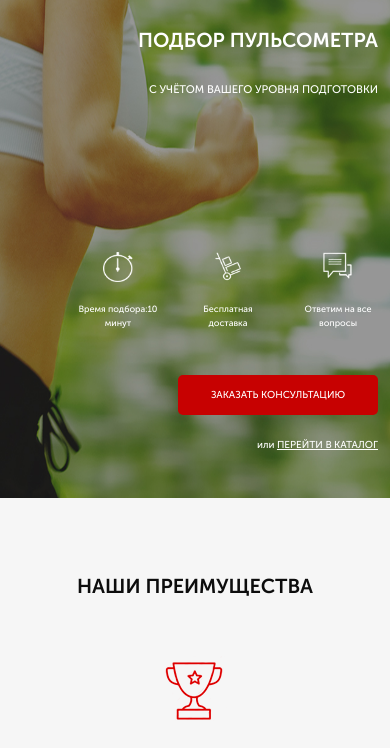
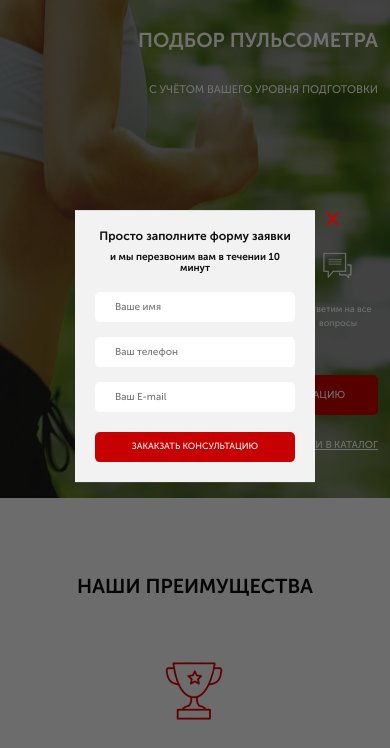
Before and after one commit to OleksiiBaluta/Pulse_tracker, a website: page src/index.html in a window 390 px wide. Both pictures are taken after a click on the button "ЗАКАЗАТЬ ЗВОНОК". Shown: the part 76-824 px from the top of the page. Drawn offline with nearby package versions, Linux system fonts and the light colour scheme.

Commit message:
commit modal_window

```diff
--- a/src/index.html
+++ b/src/index.html
@@ -25,7 +25,7 @@
                 </div>
                 <div class="header__contacts">
                     <a href="tel:+74999228974" class="header__phone">+7 (499) 922-89-74</a>
-                    <button class="button">заказать звонок</button>
+                    <button data-modal="consultation" class="button">заказать звонок</button>
                 </div>
             </header>
             <div class="promo__wrapper">
@@ -45,7 +45,7 @@
                         Ответим на все вопросы
                     </div>
                 </div>
-                <button class="button button_main">заказать кОНСУЛЬТАЦИЮ</button>
+                <button data-modal="consultation" class="button button_main">заказать кОНСУЛЬТАЦИЮ</button>
                 <div class="promo__link">
                     или
                     <a href="#">перейти в каталог</a>
@@ -344,7 +344,7 @@
                     <div class="catalog-item__wrapper">
                         <div class="catalog-item__content catalog-item__content_active">
                             <img class="catalog-item__img" src="img/device/photo.png" alt="pulsometer">
-                            <div class="catalog-item__subtitle">Пульсометр Polar FT1</div>
+                            <div class="catalog-item__subtitle">Пульсометр Suunto M2</div>
                             <div class="catalog-item__descr">Для первых шагов в тренировках, основанных на сердечном
                                 ритме</div>
                             <a class="catalog-item__link" href="">ПОДРОБНЕЕ</a>
@@ -430,6 +430,38 @@
             </div>
 
     </footer>
+    <div class="overlay">
+        <div class="modal" id="consultation">
+            <div class="modal__close">&times;</div>
+            <div class="modal__subtitle">Просто заполните форму заявки</div>
+            <div class="modal__descr">и мы перезвоним вам в течении 10 минут</div>
+            <form class="feed-form feed-form_mt25" action="#">
+                <input name="name" required placeholder="Ваше имя" type="text">
+                <input name="phone" required placeholder="Ваш телефон" type="number">
+                <input name="email" required placeholder="Ваш E-mail" type="email">
+                <button class="button button_submit">Закакзать консультацию</button>
+            </form>
+        </div>
+
+<div class="modal" id="order">
+            <div class="modal__close">&times;</div>
+            <div class="modal__subtitle">Ваш заказ:</div>
+            <div class="modal__descr">Пульсометр Polar FT1</div>
+            <form class="feed-form feed-form_mt25" action="#">
+                <input name="name" required placeholder="Ваше имя" type="text">
+                <input name="phone" required placeholder="Ваш телефон" type="number">
+                <input name="email" required placeholder="Ваш E-mail" type="email">
+                <button class="button button_submit">купить</button>
+            </form>
+        </div>
+
+        <div class="modal modal_mini" id="thanks">
+            <div class="modal__close">&times;</div>
+            <div class="modal__subtitle">Спасибо за вашу заявку!</div>
+            <div class="modal__descr">Наш менеджер свяжется с вами <br> в ближайшее время!</div>
+        </div>
+
+    </div>
 
     <script type="text/javascript" src="https://code.jquery.com/jquery-1.11.0.min.js"></script>
     <script type="text/javascript" src="https://code.jquery.com/jquery-migrate-1.2.1.min.js"></script>
--- a/src/js/script.js
+++ b/src/js/script.js
@@ -31,6 +31,21 @@ $(document).ready(function () {
     };
     toggleSlide('.catalog-item__link');
     toggleSlide('.catalog-item__back');
+
+    //modal
+
+    $('[data-modal=consultation]').on('click', function(){
+        $('.overlay, #consultation').fadeIn();
+    });
+    $('.modal__close').on('click', function(){
+        $('.overlay, #consultation, #thanks, #order').fadeOut();
+    });
+    $('.button_mini').each(function(i){
+        $(this).on('click', function(){
+            $('#order .modal__descr').text($('.catalog-item__subtitle').eq(i).text());
+            $('.overlay, #order').fadeIn();
+        });
+    });
 });
 
 
--- a/src/sass/blocks/_forms.scss
+++ b/src/sass/blocks/_forms.scss
@@ -19,6 +19,9 @@
         &:nth-child(3) {
             margin-bottom: 20px;
         }
+    }
+    &_mt25 {
+        margin-top: 25px;
     }
 }
 @media (max-width: 768px){
--- /dev/null
+++ b/src/sass/blocks/_modal.scss
@@ -0,0 +1,103 @@
+@use 'base/variables' as *;
+.overlay{
+    display: none;
+    position: fixed;
+    width: 100%;
+    height: 100%;
+    background-color:rgba(0, 0, 0, 0.56);
+    top:0;
+}
+.modal {
+    position: absolute;
+    top:50%;
+    left:50%;
+    transform: translate(-50%, -50%);
+    background-color:#f2f2f2;
+    width: 380px;
+    min-height: 400px;
+    padding: 38px 40px 40px 40px;
+    &__close {
+        position: absolute;
+        top:0;
+        right: -40px;
+        font-size: 41px;
+        line-height: 21px;
+        color:$main-color;
+        cursor: pointer;
+    }
+    &__subtitle {
+        font-weight: 700;
+        font-size: 18px;
+        text-align: center;
+        color: #0d0d0d;
+    }
+    &__descr {
+        margin-top: 10px;
+        font-weight: 700;
+        font-size: 13px;
+        text-align: center;
+        color: #0d0d0d;
+    }
+    &_mini {
+        min-height: 140px;
+    }
+
+}
+#consultation, #order, #thanks {
+    display: none;
+}
+
+@media (max-width: 768px) {
+    .modal {
+        width: 320px;
+        min-height: 320px;
+        padding: 35px 30px 30px 35px;
+    }
+    .modal__close {
+        right: -35px;
+        font-size: 33px;
+    }
+    .modal__subtitle {
+        font-size: 15px;
+    }
+    .modal__descr {
+        font-size: 11px;
+    }
+}
+@media (max-width: 576px) {
+    .modal {
+        width: 270px;
+        min-height: 280px;
+        padding: 20px 20px 20px 20px;
+    }
+    .modal__close {
+        right: -25px;
+        font-size: 25px;
+        line-height: 15px;
+    }
+    .modal__subtitle {
+        font-size: 13px;
+    }
+    .modal__descr {
+        font-size: 10px;
+    }
+}
+@media (max-width: 425px){
+    .modal {
+        width: 240px;
+        min-height: 240px;
+        padding: 20px 20px 20px 20px;
+    }
+    .modal__close {
+        right: -25px;
+        font-size: 25px;
+        line-height: 15px;
+    }
+    .modal__subtitle {
+        font-size: 12px;
+    }
+    .modal__descr {
+        margin-top: 8px;
+        font-size: 10px;
+    }
+}
--- a/src/sass/style.scss
+++ b/src/sass/style.scss
@@ -8,6 +8,7 @@
 @use 'blocks/catalog';
 @use 'blocks/recall';
 @use 'blocks/footer';
+@use 'blocks/modal';
 
 * {
     font-family: 'Museo Sans Cyrl', sans-serif;
```
Also changed, not shown: src/css/style.min.css.
